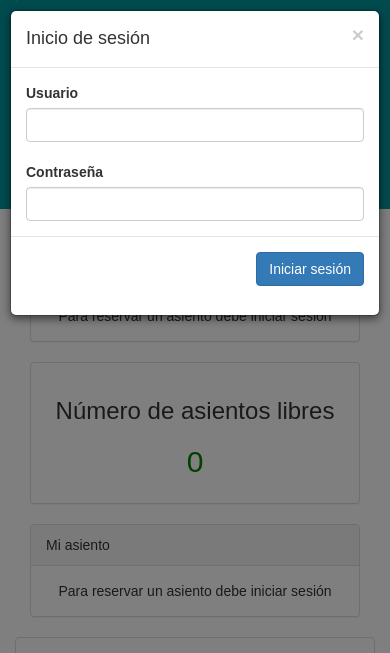
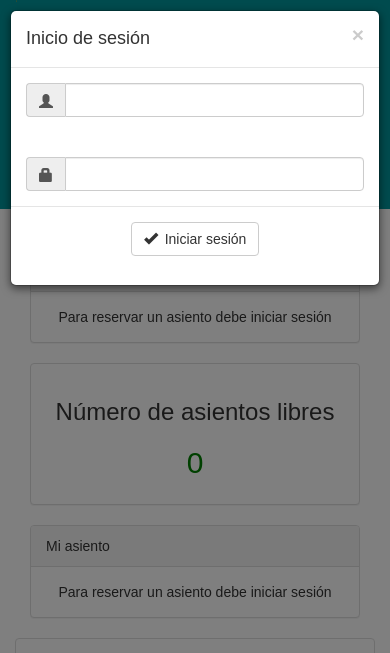
Before and after one commit to felipe8313/TFG-Felipe-Ruiz, a PHP site: page /biblioteca.php?id=1 in a window 390 px wide, after a click on "Iniciar Sesión". Shown: the top 653 px of the page. Run offline with PHP 8.4, Linux system fonts and the light colour scheme; data that the repository does not hold is empty.

Commit message:
Pongo mensajes de error al iniciar sesión

```diff
--- a/ardController.php
+++ b/ardController.php
@@ -78,5 +78,5 @@ function ocuparAsiento($bd, $usuario, $id) {
     $bd->consulta($job);
 
     // Inserto un registro en el histórico
-    $bd->insertar('historicoreservas', 'Usuario, Asiento, Fecha', '\''.$usuario . '\',' . $id . ', now()');
+    $bd->insertar('historico', 'Usuario, Asiento, Fecha', '\''.$usuario . '\',' . $id . ', now()');
 }
--- a/biblioteca.php
+++ b/biblioteca.php
@@ -47,6 +47,16 @@ $numAsientosLibres = $datos[0]['num'];
         <div class="contenido">
             <div align="center">
                 <h3><?php echo utf8_encode($nombreBiblio) ?></h3>
+            </div>
+            <div class="row">
+                <div class="col-md-6 col-md-offset-3">
+                <?php
+                    if (isset($_SESSION['error'])){
+                        echo '<div class="alert alert-danger" role="alert">'.$_SESSION['error'].'</div>';
+                        unset($_SESSION['error']);
+                    }
+                ?>
+                </div>
             </div>
             <div class="row">
                 <div class="col-md-12">
--- a/header.php
+++ b/header.php
@@ -45,13 +45,20 @@
                 <input type="hidden" name="accion" value="login">
                 <input type="hidden" name="modo" value="app"/>
                 <div class="modal-body">
-                    <label for="user">Usuario</label>
-                    <input id="user" type="text" name="user" class="form-control"><br>
-                    <label for="pass">Contraseña</label>
-                    <input id="pass" type="password" name="pass" class="form-control">
+                    <div class="input-group">
+                        <span class="input-group-addon"><i class="glyphicon glyphicon-user"></i></span>
+                        <input id="user" type="text" name="user" class="form-control">
+                    </div>
+                    <br><br>
+                    <div class="input-group">
+                        <span class="input-group-addon"><i class="glyphicon glyphicon-lock"></i></span>
+                        <input id="pass" type="password" name="pass" class="form-control">
+                    </div>
                 </div>
                 <div class="modal-footer">
-                    <button type="submit" class="btn btn-primary">Iniciar sesión</button>
+                    <center>
+                        <button type="submit" class="btn btn-default"><span class="glyphicon glyphicon-ok"></span>&ensp;Iniciar sesión</button>
+                    </center>
                 </div>
             </form>
         </div><!-- /.modal-content -->
--- a/modulos/panelReserva.php
+++ b/modulos/panelReserva.php
@@ -73,7 +73,7 @@
         <div class="modal-content">
             <div class="modal-header">
                 <button type="button" class="close" data-dismiss="modal" aria-label="Close"><span aria-hidden="true">&times;</span></button>
-                <h4 class="modal-title">Reservar asiento</h4>
+                <h4 class="modal-title">Asiento</h4>
             </div>
             <form method="POST" action="controladores/reservaController.php">
                 <input type="hidden" name="accion" value="reservar">
@@ -85,8 +85,8 @@
                         if (!isset($_SESSION['InicioSesion'])) {
                             echo '<h4>Para reservar un asiento debe iniciar sesión</h4>';
                         } else {
-                            if (isset($asientoReservado) && $asientoReservado !=='') {
-                                echo '<h4>holaa'.$asientoReservado.'Solo puede reservar un asiento</h4>';
+                            if ((isset($asientoReservado) && $asientoReservado !=='') || (isset($asientoOcupado) && $asientoOcupado !=='')) {
+                                echo '<h4>Solo puede reservar u ocupar un asiento al mismo tiempo</h4>';
                             } else {
                                 echo '<div id="contenidoModalReserva"></div>';
                             }
```
Also changed, not shown: admin/index.php (+7 -0 lines), controladores/funcionesComunes.php (+7 -0 lines), controladores/loginController.php (+20 -14 lines).
